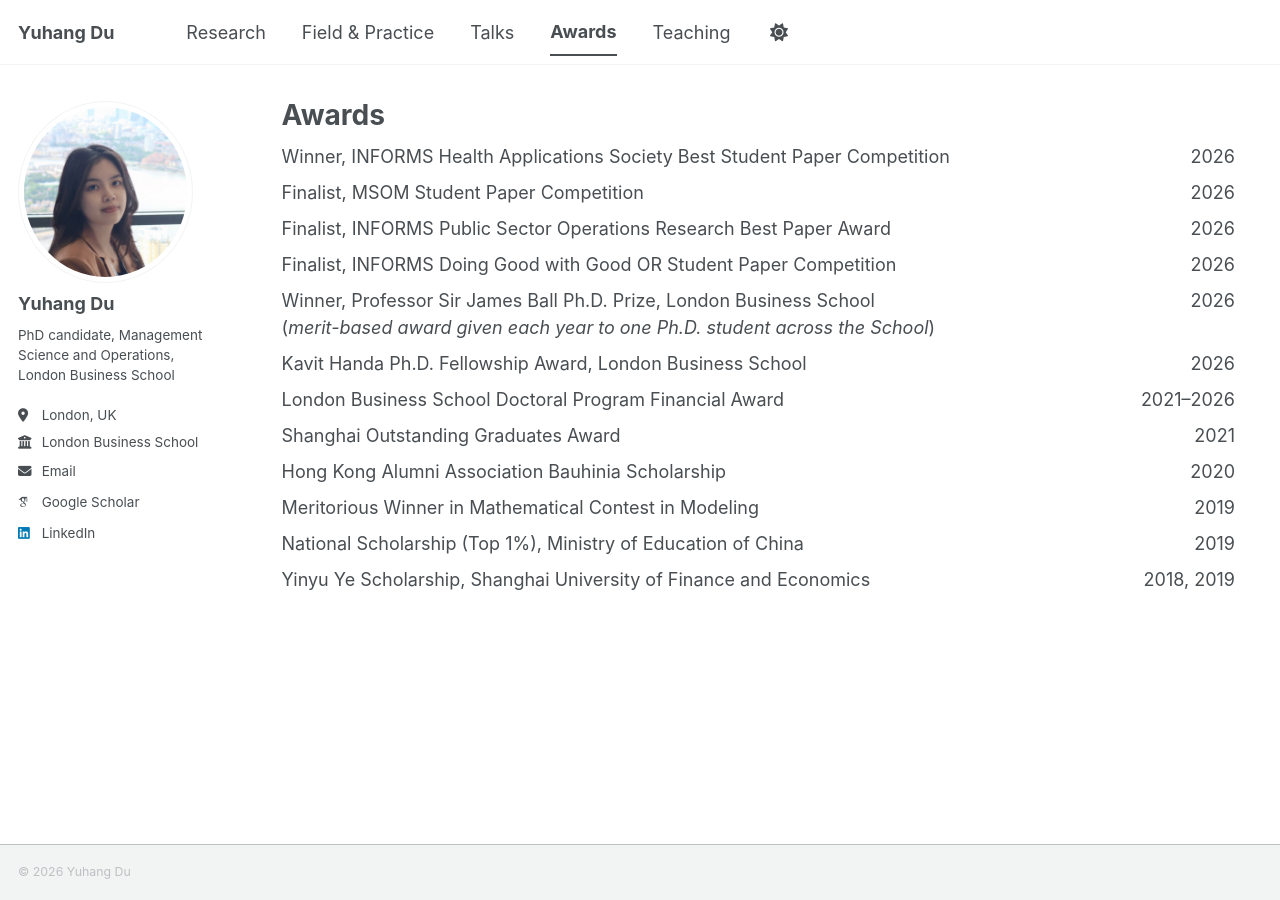
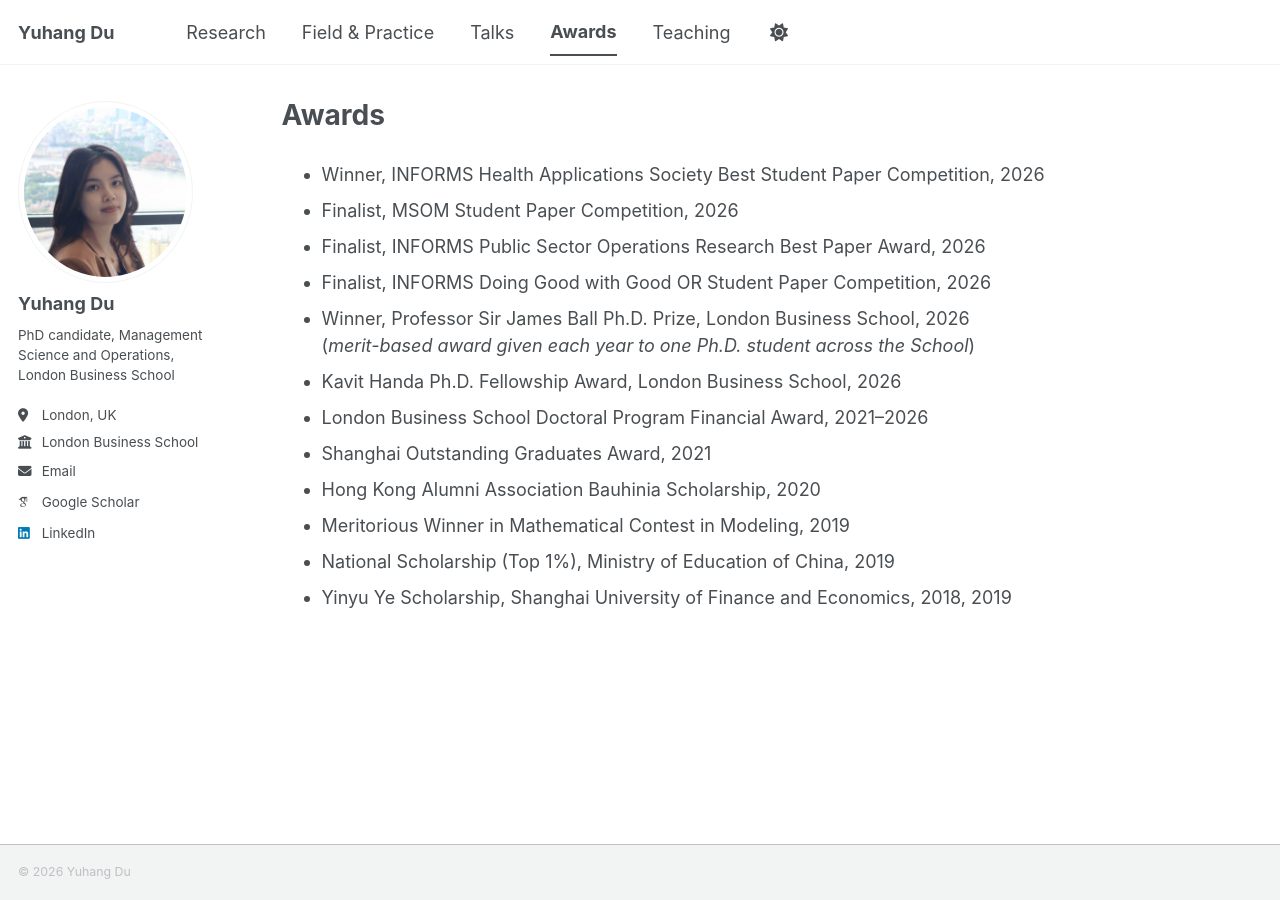
Before and after one commit to yuhangdu-edu/yuhangdu-edu.github.io, a Jekyll site: the page built from _pages/awards.md, in a window 1280 px wide. Built offline with Jekyll 4.4.1, drawn with Linux system fonts in a browser that asks for light colours; some web fonts are replaced; part of the change alters nothing that is shown.

Commit message:
Update awards.md

```diff
--- a/_pages/awards.md
+++ b/_pages/awards.md
@@ -5,38 +5,15 @@ permalink: /awards/
 author_profile: true
 ---
 
-<style>
-/* Award on the left, year right-aligned (as in the CV).
-   Font size and colors come from the theme, so the page matches the others. */
-.awards {
-  list-style: none;
-  margin: 0;
-  padding: 0;
-}
-.awards li {
-  display: flex;
-  justify-content: space-between;
-  align-items: baseline;
-  gap: 2em;
-  margin: 0 0 0.5em;
-}
-.awards__year {
-  flex: none;
-  white-space: nowrap;
-}
-</style>
-
-<ul class="awards">
-  <li><span>Winner, INFORMS Health Applications Society Best Student Paper Competition</span> <span class="awards__year">2026</span></li>
-  <li><span>Finalist, MSOM Student Paper Competition</span> <span class="awards__year">2026</span></li>
-  <li><span>Finalist, INFORMS Public Sector Operations Research Best Paper Award</span> <span class="awards__year">2026</span></li>
-  <li><span>Finalist, INFORMS Doing Good with Good OR Student Paper Competition</span> <span class="awards__year">2026</span></li>
-  <li><span>Winner, Professor Sir James Ball Ph.D. Prize, London Business School<br>(<em>merit-based award given each year to one Ph.D. student across the School</em>)</span> <span class="awards__year">2026</span></li>
-  <li><span>Kavit Handa Ph.D. Fellowship Award, London Business School</span> <span class="awards__year">2026</span></li>
-  <li><span>London Business School Doctoral Program Financial Award</span> <span class="awards__year">2021–2026</span></li>
-  <li><span>Shanghai Outstanding Graduates Award</span> <span class="awards__year">2021</span></li>
-  <li><span>Hong Kong Alumni Association Bauhinia Scholarship</span> <span class="awards__year">2020</span></li>
-  <li><span>Meritorious Winner in Mathematical Contest in Modeling</span> <span class="awards__year">2019</span></li>
-  <li><span>National Scholarship (Top 1%), Ministry of Education of China</span> <span class="awards__year">2019</span></li>
-  <li><span>Yinyu Ye Scholarship, Shanghai University of Finance and Economics</span> <span class="awards__year">2018, 2019</span></li>
-</ul>
+- Winner, INFORMS Health Applications Society Best Student Paper Competition, 2026
+- Finalist, MSOM Student Paper Competition, 2026
+- Finalist, INFORMS Public Sector Operations Research Best Paper Award, 2026
+- Finalist, INFORMS Doing Good with Good OR Student Paper Competition, 2026
+- Winner, Professor Sir James Ball Ph.D. Prize, London Business School, 2026<br>(*merit-based award given each year to one Ph.D. student across the School*)
+- Kavit Handa Ph.D. Fellowship Award, London Business School, 2026
+- London Business School Doctoral Program Financial Award, 2021–2026
+- Shanghai Outstanding Graduates Award, 2021
+- Hong Kong Alumni Association Bauhinia Scholarship, 2020
+- Meritorious Winner in Mathematical Contest in Modeling, 2019
+- National Scholarship (Top 1%), Ministry of Education of China, 2019
+- Yinyu Ye Scholarship, Shanghai University of Finance and Economics, 2018, 2019
```
